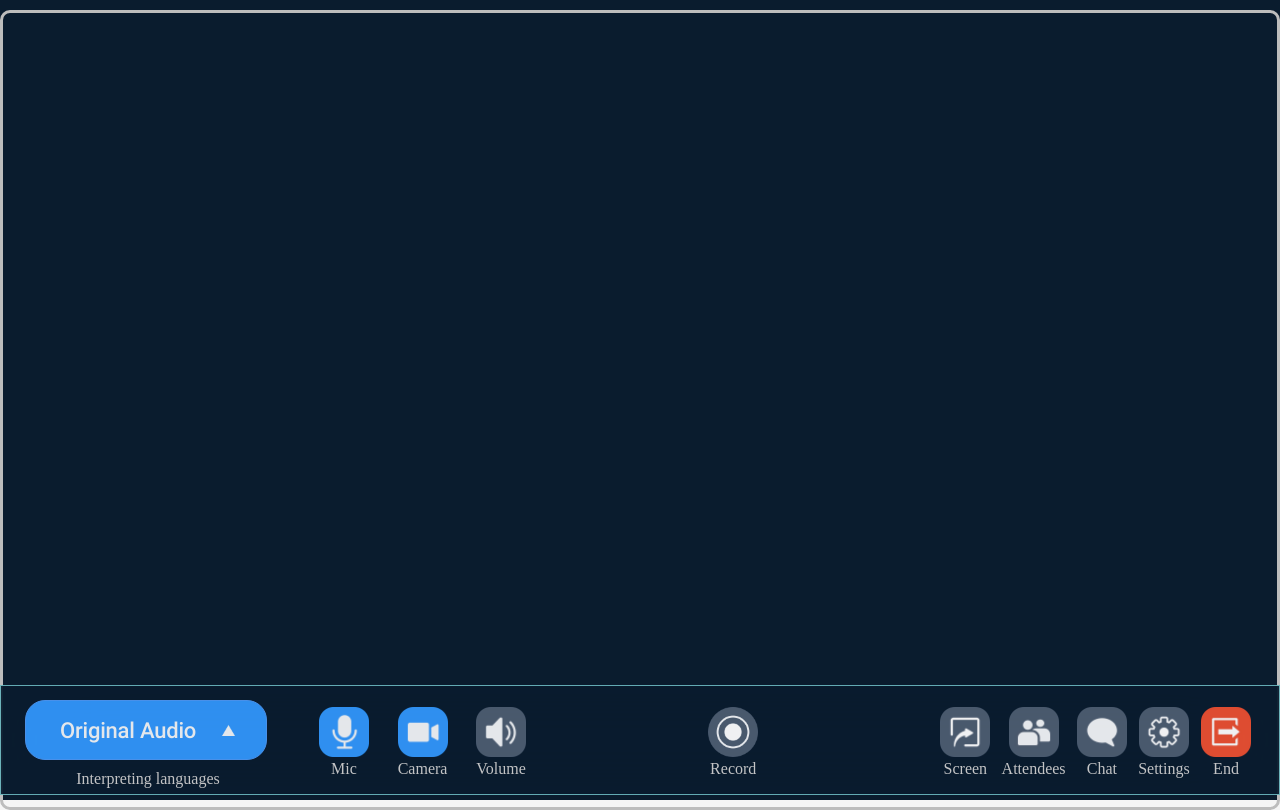
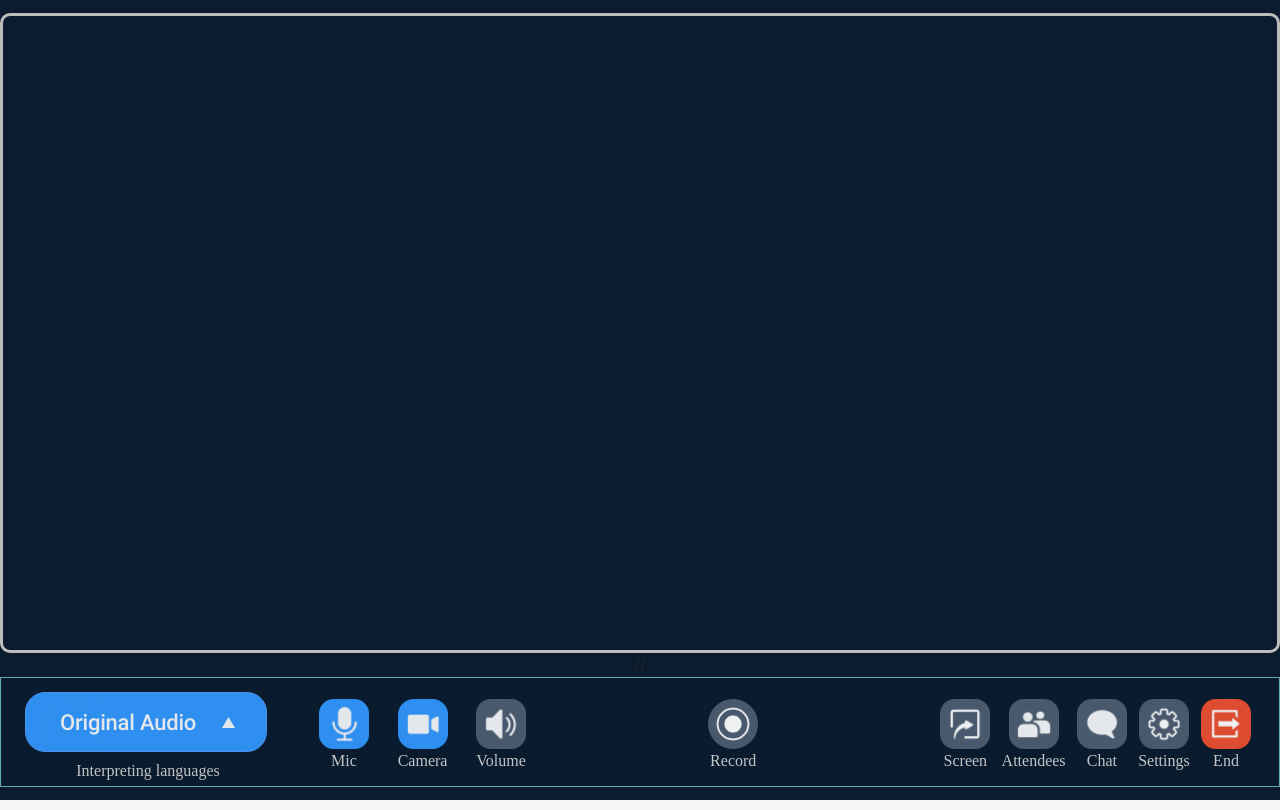
Before and after one commit to dattaprasadPegasus/webvideomeetings, a React (Create React App) app: page / in a window 1280 px wide. Built offline with nearby package versions, Linux system fonts and the light colour scheme; no server answers; the HTML template or start-up script is replaced by a standard one.

Commit message:
dashboard ui alignment

```diff
--- a/src/component/Component.css
+++ b/src/component/Component.css
@@ -16,3 +16,24 @@
     height: 50px;
     object-fit: contain;
   }
+
+  .hide {
+    display: none;
+    background-color: green;
+    height: 10px;
+    width: 10px;
+    position: absolute;
+    margin-bottom: 100px;
+    margin-left: 100px;
+  }
+
+  .main-div{
+    display: flex;
+    flex-direction: column;
+    justify-content: center;
+    align-items: center;
+  }
+
+  .main-div:hover + .hide {
+    display: flex;
+  }
--- a/src/component/ImageButton.js
+++ b/src/component/ImageButton.js
@@ -3,7 +3,10 @@ import './Component.css'
 function ImageButton(props){
     const [isActive, setActive] = useState(true)
     return(
-        <div style={{display : 'flex', flexDirection : 'column', justifyContent : 'center', alignItems : 'center'}}>
+        <>
+         <div className="hide">
+        </div>
+        <div className="main-div">
             <img src={isActive ? props?.active : props?.inactive} onClick={() => {
                 if(props?.isChangeble){
                     setActive(!isActive)
@@ -13,7 +16,10 @@ function ImageButton(props){
                 className="image-button"
                 />
             <span  className="image-button-title">{props?.title}</span>
+
         </div>
+
+        </>
     )
 }
 export default ImageButton
--- a/src/pages/Dashboard.css
+++ b/src/pages/Dashboard.css
@@ -1,5 +1,6 @@
 .mainDiv-Dashboard {
     display: flex;
+    flex-direction: column;
     justify-content: center;
     align-items: center;
     min-height: 100vh;
@@ -8,8 +9,6 @@
     background-color:  #0a1c2e;
 }
 .flex-container {
-    height: 100vh;
-    width: 100%;
     /* margin: 0 auto; */
     display: flex;
     flex-direction: row;
@@ -17,8 +16,6 @@
     justify-content: center;
 }
 .footer {
-    position: absolute;
-    bottom: 5px;
     height: 110px;
     width: 100%;
     padding: 11px 28px 4px 24px;
@@ -110,3 +107,10 @@
     justify-content: center;
     flex: 0.4;
   }
+
+  .dashboard-logo {
+    width: 101px;
+    height: 56px;
+    margin: 0 134px 806px 0;
+    object-fit: contain;
+  }
--- a/src/pages/Dashboard.js
+++ b/src/pages/Dashboard.js
@@ -21,6 +21,7 @@ import messages from './../assets/images/messages.png'
 import settings from './../assets/images/settings.png'
 import end_call from './../assets/images/end_call.png'
 import attendies from './../assets/images/attendies.png'
+import dashboard_logo from './../assets/images/dashboard_logo.png'
 
 
 const server_url = process.env.NODE_ENV === 'production' ? 'http://localhost:4001' : "http://localhost:4001"
@@ -751,20 +752,17 @@ class Dashboard extends React.Component {
 		}
 
         return(
-            <>
-            <body>
 			<div className="mainDiv-Dashboard">
 				<Row id="main" className="flex-container" style={{ margin: 0, padding: 0 }}>
 								<video id="my-video" ref={this.localVideoref} autoPlay muted={this.state.audio} style={{
-									borderStyle: "solid", borderColor: "#bdbdbd", margin: "10px", objectFit: "fill",
+									borderStyle: "solid", borderColor: "#bdbdbd", objectFit: "fill",
 									borderRadius: "10px",
-									width: "100%", height: "100%"
+									width: "100%", height: '80vh'
 								}}>
 
 								</video>
                                 </Row>
-            </div></body>
-            <footer className="footer">
+								// <footer className="footer">
              <div className="interpreter-container">
                  <div className="original-audio-container">
                      <span className="Original-Audio">Original Audio</span>
@@ -788,7 +786,47 @@ class Dashboard extends React.Component {
                           <ImageButton active={end_call}  title="End" isChangeble={false} onClick={(val) => {console.log(val)}}/>
                   </div>
                  </footer>
-            </>
+			</div>
+            // <>
+            // <body>
+			// 	<img/>
+            // <div className="mainDiv-Dashboard">
+            // <Row id="main" className="flex-container" style={{ margin: 0, padding: 0 }}>
+			// 					<video id="my-video" ref={this.localVideoref} autoPlay muted={this.state.audio} style={{
+			// 						borderStyle: "solid", borderColor: "#bdbdbd", objectFit: "fill",
+			// 						borderRadius: "10px",
+			// 						width: "100%", height: '80vh'
+			// 					}}>
+
+			// 					</video>
+            //                     </Row>
+            // </div>
+			// </body>
+            // <footer className="footer">
+            //     <div className="interpreter-container">
+            //         <div className="original-audio-container">
+            //             <span className="Original-Audio">Original Audio</span>
+            //             <img src={arrow_up} className="arrow-up"/>
+            //         </div>
+            //         <span className="Interpreting-languages">Interpreting languages</span>
+            //     </div>
+            //      <div className="left-footer-button-container">
+            //              <ImageButton active={audio_on} inactive={audio_off} title="Mic" isChangeble={true} onClick={(val) => {console.log(val)}}/>
+            //              <ImageButton active={video_on} inactive={video_off} title="Camera" isChangeble={true} onClick={(val) => {console.log(val)}}/>
+            //              <ImageButton active={volume}  title="Volume" isChangeble={false} onClick={(val) => {console.log(val)}}/>
+            //      </div>
+            //      <div className="record-container">
+            //      <ImageButton active={record}  title="Record" isChangeble={false} onClick={(val) => {console.log(val)}}/>
+            //      </div>
+            //      <div className="right-footer-button-container">
+            //              <ImageButton active={share_screen}  title="Screen" isChangeble={false} onClick={(val) => {console.log(val)}}/>
+            //              <ImageButton active={attendies}  title="Attendees" isChangeble={false} onClick={(val) => {console.log(val)}}/>
+            //              <ImageButton active={messages}  title="Chat" isChangeble={false} onClick={(val) => {console.log(val)}}/>
+            //              <ImageButton active={settings}  title="Settings" isChangeble={false} onClick={(val) => {console.log(val)}}/>
+            //              <ImageButton active={end_call}  title="End" isChangeble={false} onClick={(val) => {console.log(val)}}/>
+            //      </div>
+            //     </footer>
+            // </>
 
         )
     }
```
Also changed, not shown: src/assets/images/dashboard_logo.png (added). Lines whose indentation alone changed are shown as unchanged.
